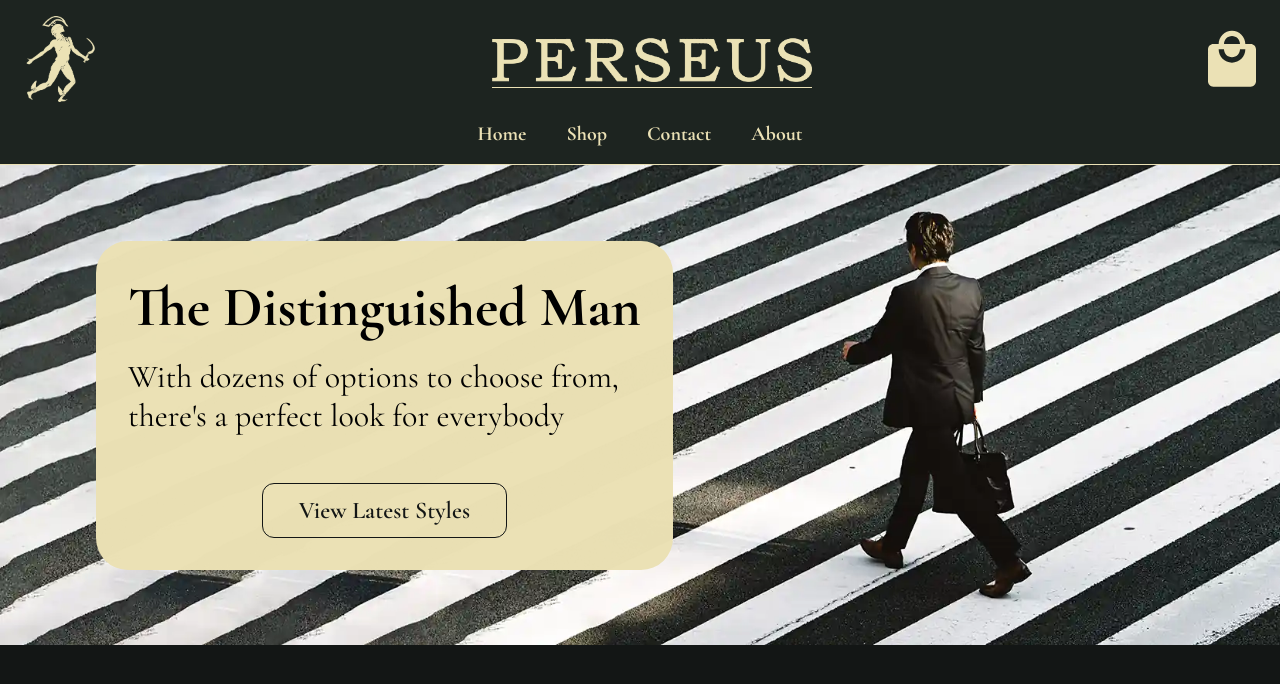
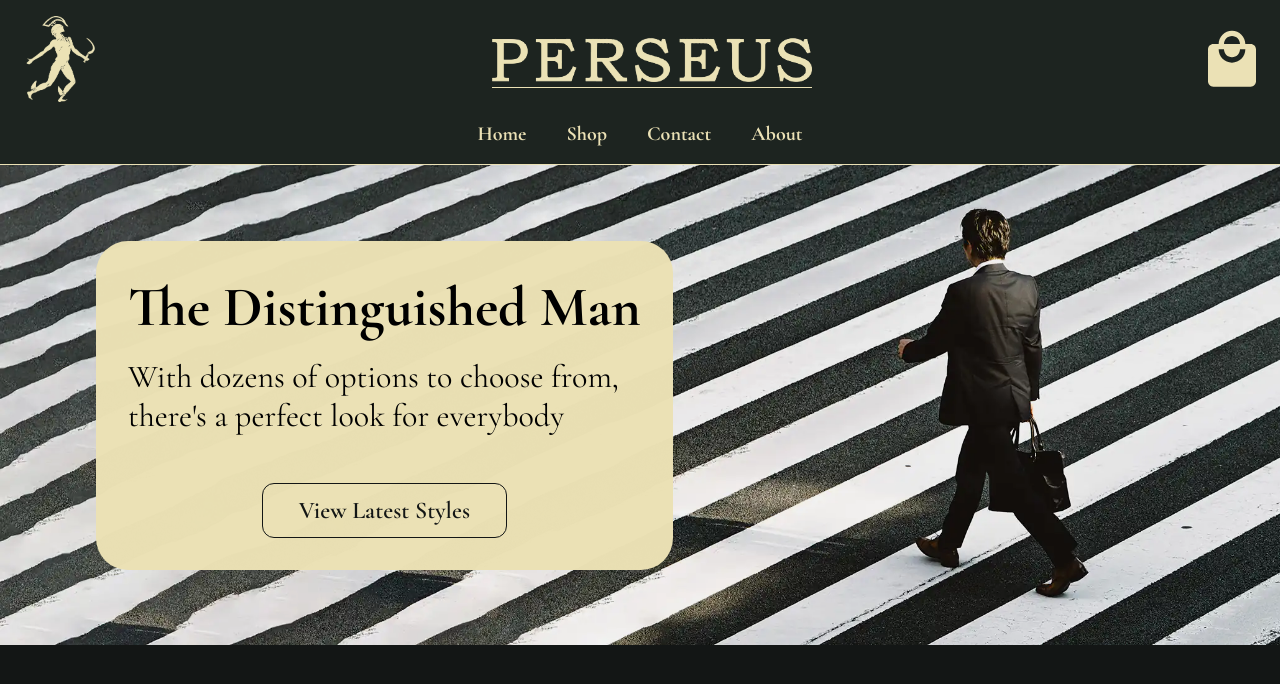
Before and after one commit to azvaliev/ecommerce, a Next.js app: page / in a window 1280 px wide. Shown: the top 684 px of the page. Built offline with nearby package versions, Linux system fonts and the light colour scheme.

Commit message:
Compressed homepage image

```diff
--- a/pages/index.tsx
+++ b/pages/index.tsx
@@ -1,20 +1,21 @@
-import type { NextPage } from 'next'
-import Image from 'next/image'
-import classes from '../styles/pages/Home.module.scss'
-import BackgroundImage from "../public/img/models/man-in-suit-crossing-street.webp"
-import Link from 'next/link'
+import type { NextPage } from "next";
+import Image from "next/image";
+import classes from "../styles/pages/Home.module.scss";
+import BackgroundImage from "../public/img/models/man-in-suit-crossing-street.webp";
+import Link from "next/link";
+import useMobileCheck from "../lib/useMobileCheck";
 
 const Home: NextPage = () => {
+	const isMobile = useMobileCheck();
+
 	return (
 		<main className={classes.main}>
 			<section className={classes.productHighlight}>
-
 				<div className={classes.introText}>
-          <h1>
-            The Distinguished Man
-          </h1>
+					<h1>The Distinguished Man</h1>
 					<span>
-            With dozens of options to choose from,<br/>
+						With dozens of options to choose from,
+						<br />
 						there&apos;s a perfect look for everybody
 					</span>
 					<div className={classes.buttonWrapper}>
@@ -33,12 +34,14 @@ const Home: NextPage = () => {
 						objectFit="cover"
 						objectPosition="0 35%"
 						layout="fill"
+						quality={50}
 						priority
 					/>
+					<div className={`${!isMobile && classes.darken}`}></div>
 				</div>
 			</section>
 		</main>
-  )
-}
+	);
+};
 
-export default Home
+export default Home;
--- a/styles/pages/Home.module.scss
+++ b/styles/pages/Home.module.scss
@@ -1,4 +1,4 @@
-@use '../abstracts/' as *;
+@use "../abstracts/" as *;
 
 $product-height: 60vh;
 
@@ -39,6 +39,12 @@ $product-height: 60vh;
 			width: 100vw;
 			height: $product-height;
 		}
+		.darken {
+			position: fixed;
+			width: 100%;
+			height: $product-height;
+			background: rgb(0 0 0 / 0.05);
+		}
 	}
 }
 
```
Also changed, not shown: public/img/models/man-in-suit-crossing-street.webp. Lines whose indentation alone changed are shown as unchanged.
